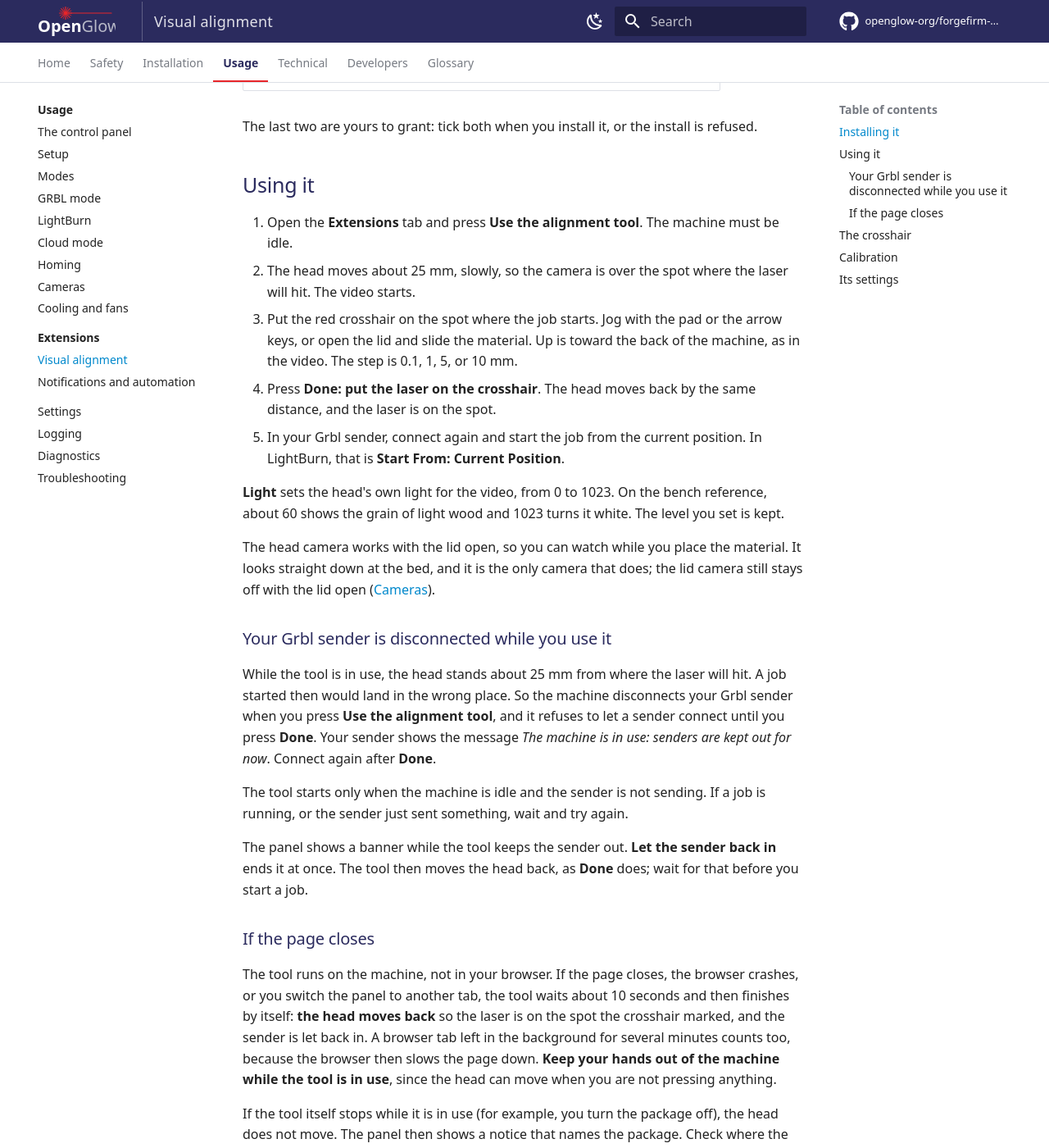
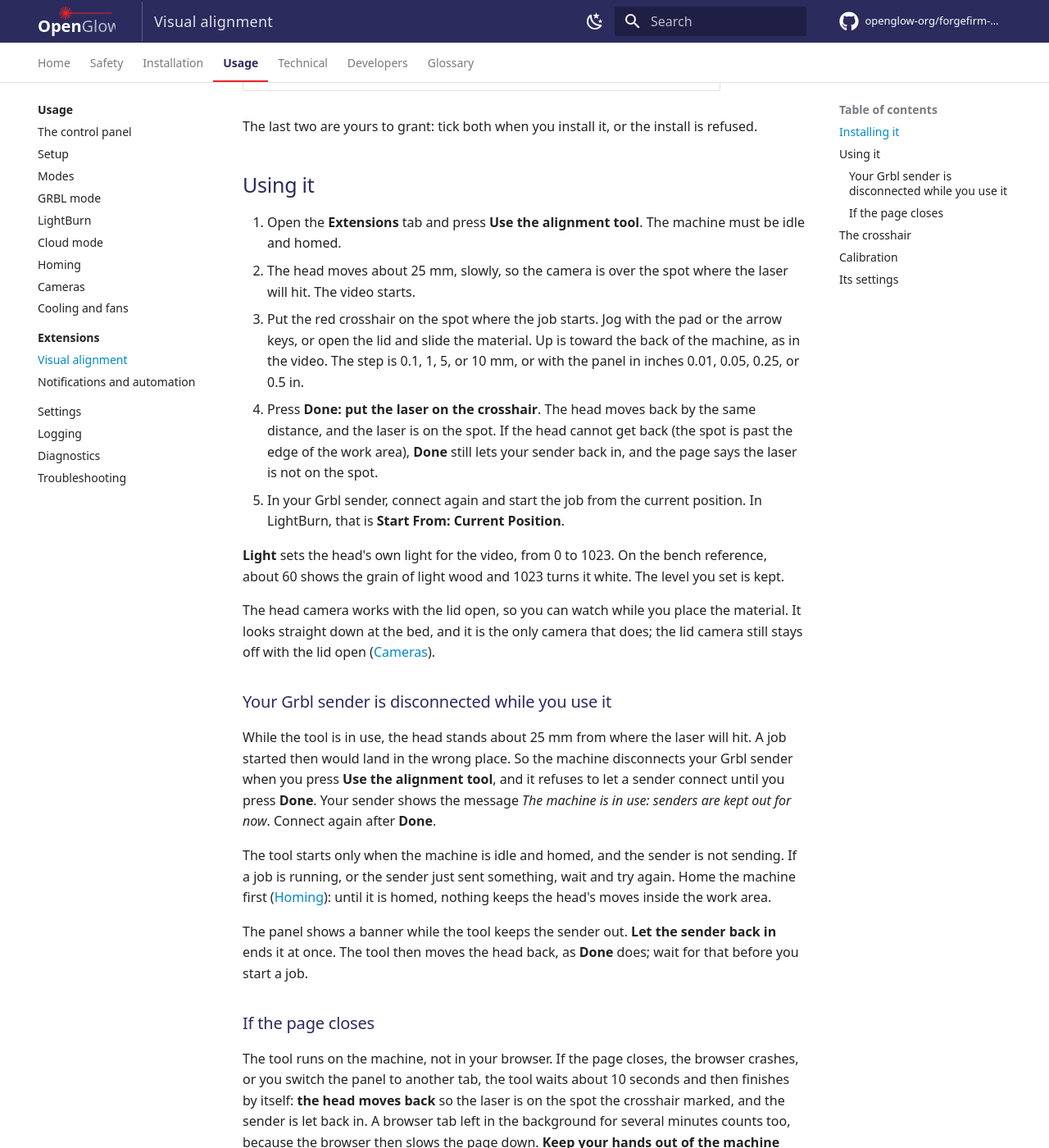
Before and after one commit to openglow-org/forgefirm-docs, an MkDocs documentation site: the page built from docs/usage/extensions/alignment.md, in a window 1280 px wide and 1400 px high, scrolled down 928 px. Shown: the whole window at 82% size. Built offline with MkDocs 1.6.1 and Material for MkDocs 9.7.7, drawn with Linux system fonts in a browser that asks for light colours; comment, search, counter and statistics services are not loaded; some of the changed text lies outside the part shown.

Commit message:
Visual alignment: a homed machine, the traced mark, Done that always gives the machine back, the panel's units
usage/extensions/alignment.md: the tool starts only on an idle, homed
machine; the calibration asks for a home first, traces the mark without
the laser, and refuses a mark closer than 1.5 mm to an edge of the work
area; the head moves by the offset, about 25 mm, to show the mark; Done
lets the sender back in even when the head cannot get back, and says so;
the jog steps and the crosshair's scale in inches, and every length in the
panel's units.

technical/forgefirm/extensions.md: the bridge's self answers units, the
panel's display units, while every value a page exchanges stays in
millimeters.

check-style, check-interfaces and zensical build clean.

```diff
--- a/docs/usage/extensions/alignment.md
+++ b/docs/usage/extensions/alignment.md
@@ -42,15 +42,17 @@
 ## Using it
 
 1. Open the **Extensions** tab and press **Use the alignment tool**. The
-   machine must be idle.
+   machine must be idle and homed.
 2. The head moves about 25 mm, slowly, so the camera is over the spot where
    the laser will hit. The video starts.
 3. Put the red crosshair on the spot where the job starts. Jog with the pad
    or the arrow keys, or open the lid and slide the material. Up is toward
    the back of the machine, as in the video. The step is 0.1, 1, 5, or
-   10 mm.
+   10 mm, or with the panel in inches 0.01, 0.05, 0.25, or 0.5 in.
 4. Press **Done: put the laser on the crosshair**. The head moves back by
-   the same distance, and the laser is on the spot.
+   the same distance, and the laser is on the spot. If the head cannot get
+   back (the spot is past the edge of the work area), **Done** still lets
+   your sender back in, and the page says the laser is not on the spot.
 5. In your Grbl sender, connect again and start the job from the current
    position. In LightBurn, that is **Start From: Current Position**.
 
@@ -72,9 +74,11 @@
 shows the message *The machine is in use: senders are kept out for now*.
 Connect again after **Done**.
 
-The tool starts only when the machine is idle and the sender is not
-sending. If a job is running, or the sender just sent something, wait and
-try again.
+The tool starts only when the machine is idle and homed, and the sender is
+not sending. If a job is running, or the sender just sent something, wait
+and try again. Home the machine first
+([Homing](../homing.md)): until it is homed, nothing keeps the head's moves
+inside the work area.
 
 The panel shows a banner while the tool keeps the sender out. **Let the
 sender back in** ends it at once. The tool then moves the head back, as
@@ -103,7 +107,9 @@
 
 The video is what the camera sees. Nothing in it is corrected, stretched,
 or moved: only the crosshair is drawn over it. The crosshair has a tick at
-each millimeter to 5 mm and a ring at 10 mm. The ticks and the ring follow
+each millimeter to 5 mm and a ring at 10 mm, or with the panel in inches a
+tick every 0.05 in to 0.25 in and a ring at 0.5 in. The page shows every
+length in the panel's units. The ticks and the ring follow
 the **material height** that you type, because the camera sees a surface
 closer to it as larger. The height changes nothing else: the crosshair's
 center is correct at any height.
@@ -119,11 +125,12 @@
 The calibration burns a small mark, so it is a laser job and every gate of
 a job applies.
 
-1. Put scrap material under the head and close the lid.
-2. Open **Calibration** and press **Burn the mark**. Press the button on the
-   machine when it lights. The mark is a plus sign 3 mm wide, burned where
-   the laser is.
-3. The head moves so the camera sees the mark.
+1. Home the machine, put scrap material under the head, and close the lid.
+2. Open **Calibration** and press **Burn the mark**. The head first traces
+   the mark without the laser; a mark closer than 1.5 mm to an edge of the
+   work area is refused. Press the button on the machine when it lights. The
+   mark is a plus sign 3 mm wide, burned where the laser is.
+3. The head moves by the offset, about 25 mm, so the camera sees the mark.
 4. Drag the blue crosshair onto the center of the burned plus, then nudge
    it by one or ten pixels.
 5. Press **Jog to the blue crosshair**. Repeat 4 and 5 until the burned plus
```
Also changed, not shown: docs/technical/forgefirm/extensions.md (+1 -1 lines).
